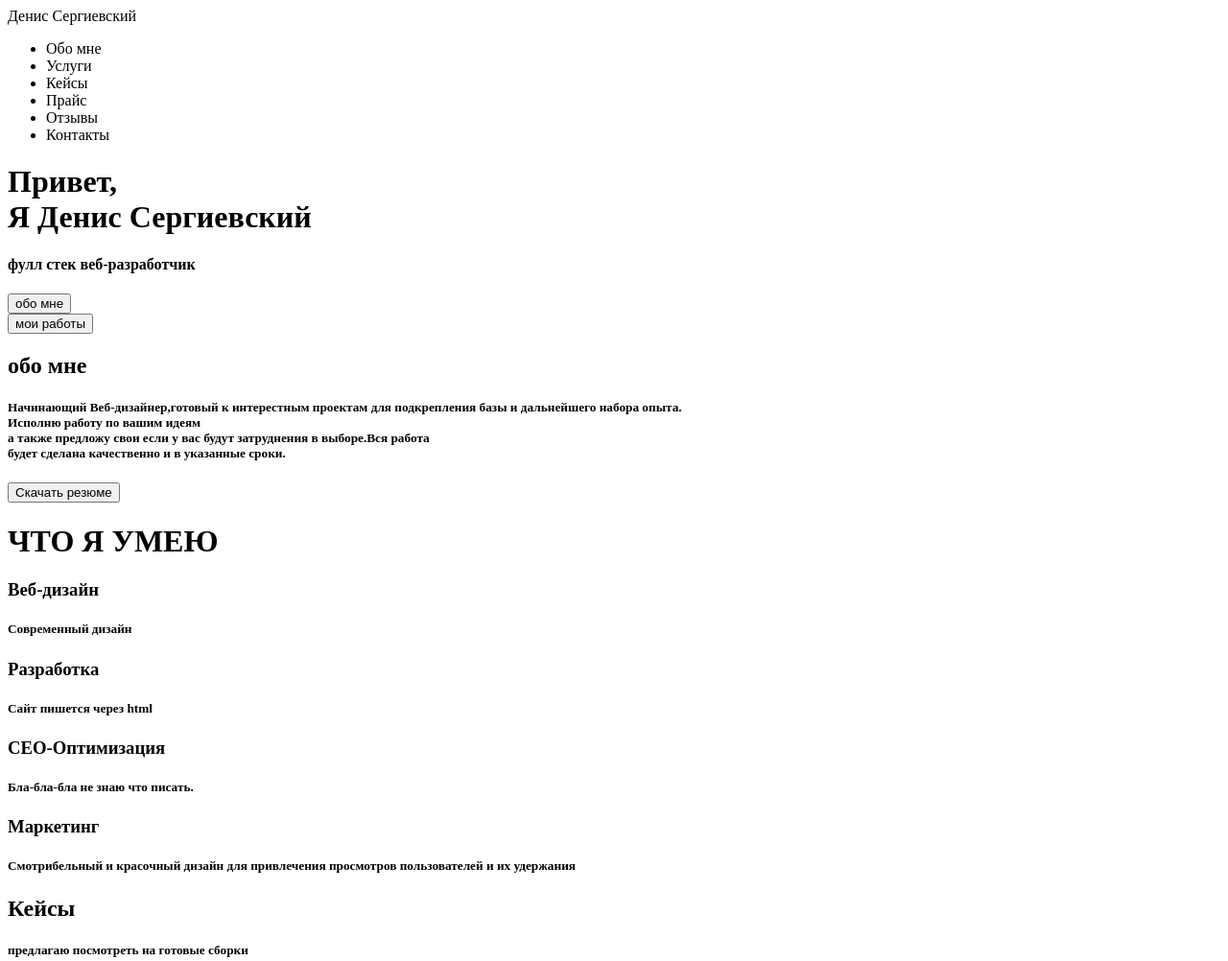
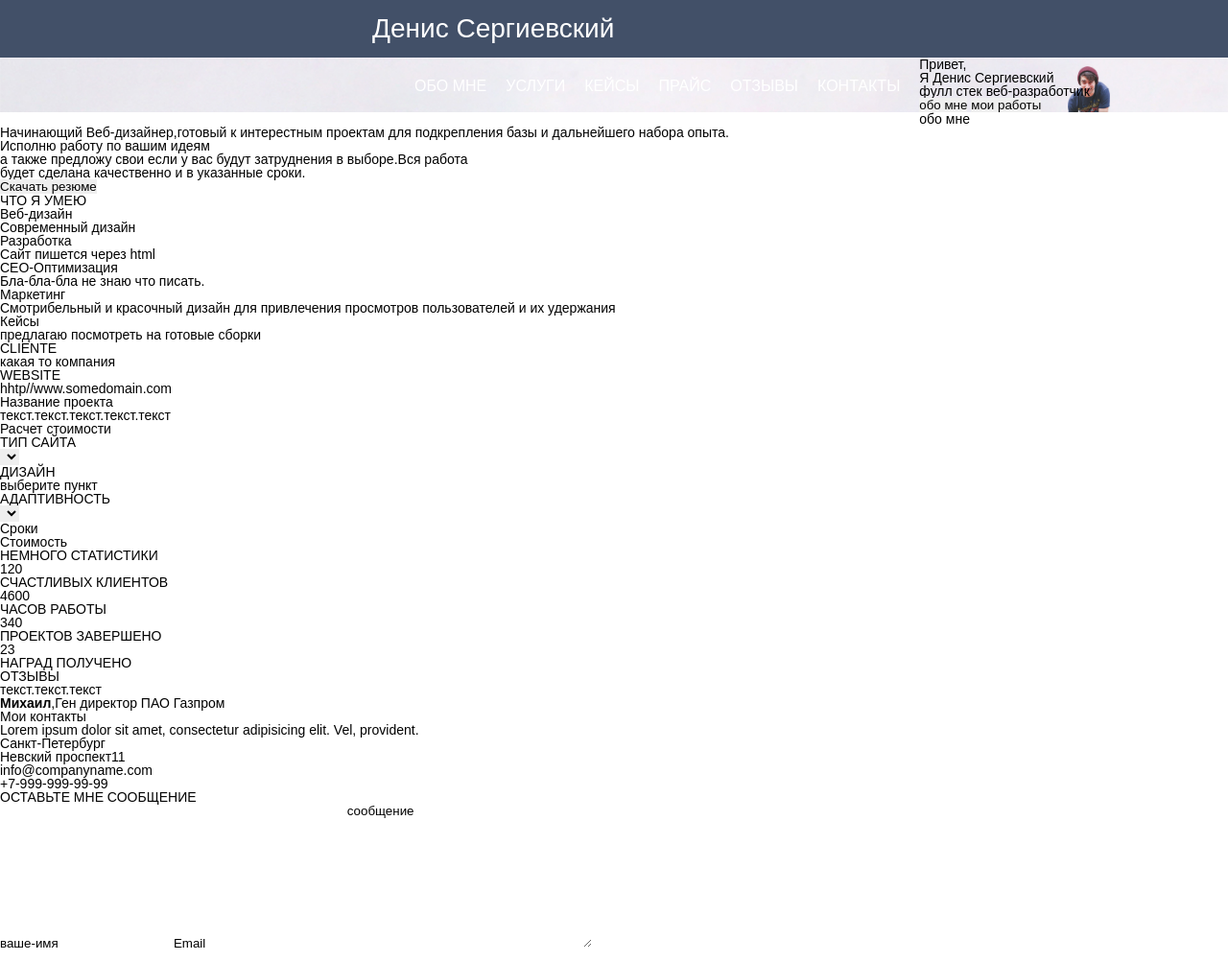
Before and after one commit to DENISSERGIEVSKY/denisSergievsky.github.io, a plain HTML site: page src/index.html in a window 1280 px wide. Shown: the top 1002 px of the page at 96% size. Drawn offline with Linux system fonts and the light colour scheme.

Commit message:
проверка кода
подгонка размера изображения

```diff
--- a/src/css/reset.css
+++ b/src/css/reset.css
@@ -1,5 +1,41 @@
-nav{
-    width 100%
-    height 60px
-    background: #344051
+*{
+    padding: 0;
+    margin: 0;
+    border: 0;
 }
+
+*,*:before, *:after{
+	-moz-box-sizing: border-box;
+	-webkit-box-sizing: border-box;
+	box-sizing: border-box;
+}
+
+:focus, :active{outline: none;}
+a:focus, a:active{outline: none;}
+
+nav, footer, header, aside{display: block;}
+
+html, body{
+height:100%;
+width:100%;
+font-size 100%;
+line-height: 1;
+font-size:14px;
+-ms-text-size-adjust: 100%;
+-moz-text-size-adjust: 100%;
+-webkit-text-size-adjust: 100%;
+}
+
+input, button, textarea{font-family: inherit;
+}
+
+input::-ms-clear{display: none;}
+button{cursor: pointer;}
+button::-moz-focus-inner{padding: 0; border:0;}
+a, a:visited{text-decoration: none; color: black;}
+a:hover{text-decoration: none;}
+ul li{list-style: none;}
+img{vertical-align: top;}
+
+
+h1,h2,h3,h4,h5,h6{font-size: inherit; font-weight: 400;}
--- a/src/css/style.css
+++ b/src/css/style.css
@@ -1,5 +1,35 @@
+body{
+    font-family: Arial,sans-serif;
+}
 nav{
-    width 100%
-    height 60px
-    background: #344051
+    width: 100%;
+    height: 60px;
+    background: #425068;
 }
+.logo{
+ color: #fff;
+font-size: 28px;
+    line-height: 60px;
+    padding-left:  388px;
+    float: left;
+}
+.menu{
+    float: left;
+    padding-left: 432px;
+    }
+
+.menu li{
+    float: left;
+    line-height: 60px;
+    color: #fff;
+    margin-right: 20px;
+    font-size: 16px;
+ text-transform: uppercase;
+
+}
+.mine{
+    width: 100%;
+    height: calc (100% - 60px);
+    background: url(../img/boy.png)90% 100%/auto 85% no-repeat, url(../img/bg.jpg)center/cover no-repeat;
+
+}
--- a/src/index.html
+++ b/src/index.html
@@ -7,15 +7,21 @@
      <meta name="robots" content="all">
 
      <meta property="og:title" content="Это моя первая страница...">
+
     <title>Денис Сергиевский-Веб-разработчик</title>
     <link rel="stylesheet" href="css/style.css">
     <link rel="stylesheet" href="css/reset.css">
+
 </head>
+
+
+
 <body>
    <header>
-       <nav>
-           <div class="logo">Денис Сергиевский</div>
-           <div class="menu"><ul>
+
+    <nav>
+         <div class="logo">Денис Сергиевский</div>
+          <div class="menu"><ul>
                <li>Обо мне</li>
                <li>Услуги</li>
                <li>Кейсы</li>
@@ -25,12 +31,12 @@
            </ul></div>
        </nav>
    </header>
+
     <div class="mine"><div class="title__container"></div>
-    <div><h1>Привет,<br>Я Денис Сергиевский</h1>
+    <div><h1>Привет,<br>Я Денис Сергиевский</h1></div>
 
         <h4>фулл стек веб-разработчик</h4>
-
-        <input type="submit"value="обо мне"></div>
+         <input type="submit"value="обо мне">
         <input type="submit"value="мои работы"></div>
 
         <h2>обо мне</h2>
```
Also changed, not shown: src/img/bg.jpg (added), src/img/boy.png (added).
